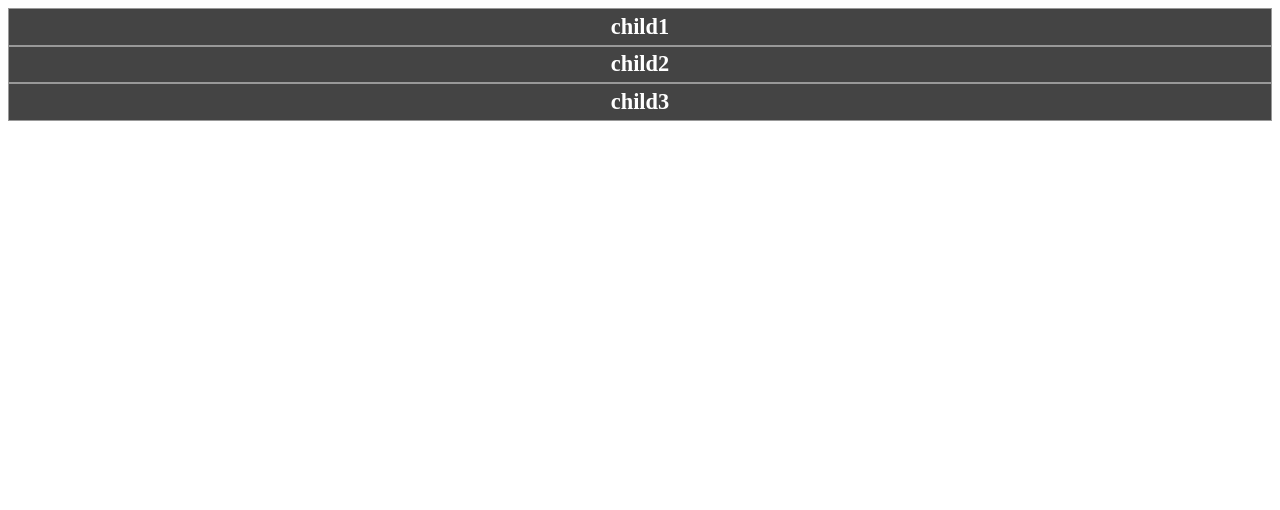
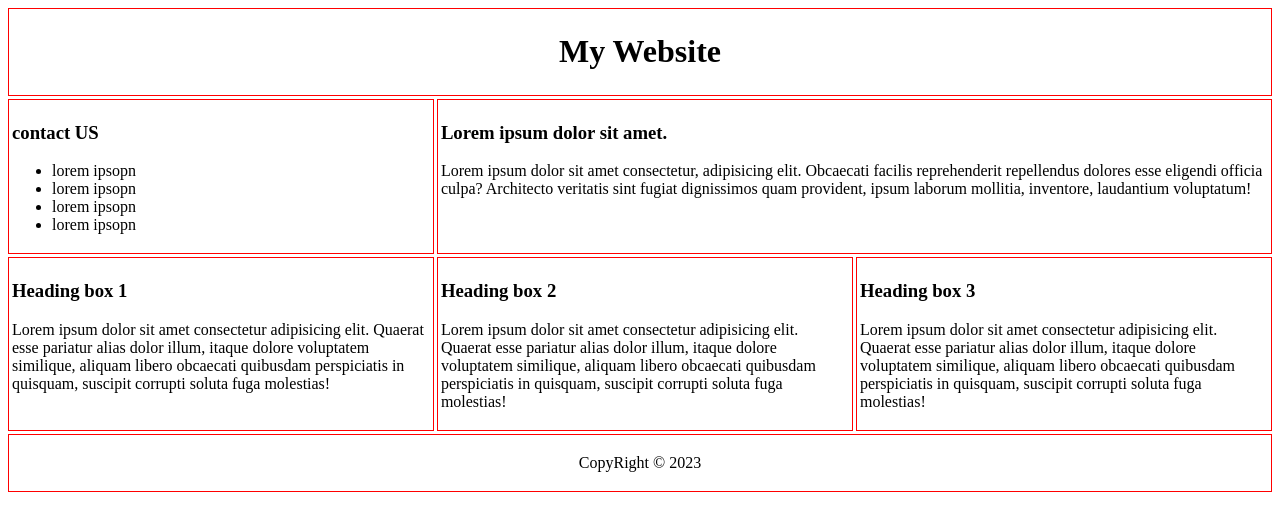
Before and after one commit to meiadnoushadi/cheat-sheet-HTMLCSS, a plain HTML site: page 05_GRID_SYS/p.html in a window 1280 px wide. Drawn offline with Linux system fonts and the light colour scheme.

Commit message:
6 - grid - grid area

```diff
--- a/05_GRID_SYS/p.html
+++ b/05_GRID_SYS/p.html
@@ -8,10 +8,53 @@
     <title>grid system</title>
 </head>
 <body>
-    <div class="grid">
+    <!-- <div class="grid">
         <div class="item">child1</div>
         <div class="item">child2</div>
         <div class="item">child3</div>
+    </div> -->
+    <div class="container">
+        <header class="header">
+            <h1>
+                My Website
+            </h1>
+        </header>
+        <section class="content">
+            <h3>
+                Lorem ipsum dolor sit amet.
+            </h3>
+            <p>
+                Lorem ipsum dolor sit amet consectetur, adipisicing elit. Obcaecati facilis reprehenderit repellendus dolores esse eligendi officia culpa? Architecto veritatis sint fugiat dignissimos quam provident, ipsum laborum mollitia, inventore, laudantium voluptatum!
+            </p>
+        </section>
+        <aside class="sidebar">
+            <h3>
+                contact US
+            </h3>
+            <ul>
+                <li>lorem ipsopn</li>
+                <li>lorem ipsopn</li>
+                <li>lorem ipsopn</li>
+                <li>lorem ipsopn</li>
+            </ul>
+        </aside>
+        <div class="box-1">
+            <h3>Heading box 1</h3>
+            <p>Lorem ipsum dolor sit amet consectetur adipisicing elit. Quaerat esse pariatur alias dolor illum, itaque dolore voluptatem similique, aliquam libero obcaecati quibusdam perspiciatis in quisquam, suscipit corrupti soluta fuga molestias!</p>
+        </div>
+        <div class="box-2">
+            <h3>Heading box 2</h3>
+            <p>Lorem ipsum dolor sit amet consectetur adipisicing elit. Quaerat esse pariatur alias dolor illum, itaque dolore voluptatem similique, aliquam libero obcaecati quibusdam perspiciatis in quisquam, suscipit corrupti soluta fuga molestias!</p>
+        </div>
+        <div class="box-3">
+            <h3>Heading box 3</h3>
+            <p>Lorem ipsum dolor sit amet consectetur adipisicing elit. Quaerat esse pariatur alias dolor illum, itaque dolore voluptatem similique, aliquam libero obcaecati quibusdam perspiciatis in quisquam, suscipit corrupti soluta fuga molestias!</p>
+        </div>
+        <footer class="footer">
+            <p>
+                CopyRight &copy; 2023
+            </p>
+        </footer>
     </div>
 </body>
 </html>
--- a/05_GRID_SYS/style.css
+++ b/05_GRID_SYS/style.css
@@ -40,18 +40,18 @@
         font-size: 1.5rem;
     }
 } */
-.grid{
+/* .grid{
     display: grid;
-    /* grid-template-columns: 1fr 1fr 1fr 1fr; */
-    /* grid-template-columns: repeat(4,1fr); */
-    /* grid-template-columns: repeat(
+    grid-template-columns: 1fr 1fr 1fr 1fr;
+    grid-template-columns: repeat(4,1fr);
+    grid-template-columns: repeat(
         auto-fill,
         minmax(50px,1fr)
-    ); */
+    );
     grid-template-columns: repeat(
         auto-fit,
         minmax(200px,1fr)
-    )
+    );
     border: 1px solid red;
 }
 .item{
@@ -62,4 +62,41 @@
     text-align: center;
     font-weight: bold;
     font-size: 1.4rem;
+} */
+.container{
+    display: grid;
+    grid-gap: 3px;
+    grid-template-areas:
+    'header header header'
+    'sidebar content1 content1'
+    'box-1 box-2 box-3'
+    'footer footer footer'
+    ;
 }
+.header{
+    grid-area: header;
+    text-align: center;
+}
+.sidebar{
+    grid-area: sidebar;
+}
+.content{
+    grid-area: content1;
+}
+.box-1{
+    grid-area: box-1;
+}
+.box-2{
+    grid-area: box-2;
+}
+.box-3{
+    grid-area: box-3;
+}
+.footer{
+    grid-area: footer;
+    text-align: center;
+}
+.header,.content,.sidebar,.box-1,.box-2,.box-3,.footer{
+    border: 1px solid red;
+    padding: 3px;
+}
```
Also changed, not shown: cheat-sheet-HTMLCSS/cheat-sheet-HTMLCSS.txt (+7 -0 lines).
